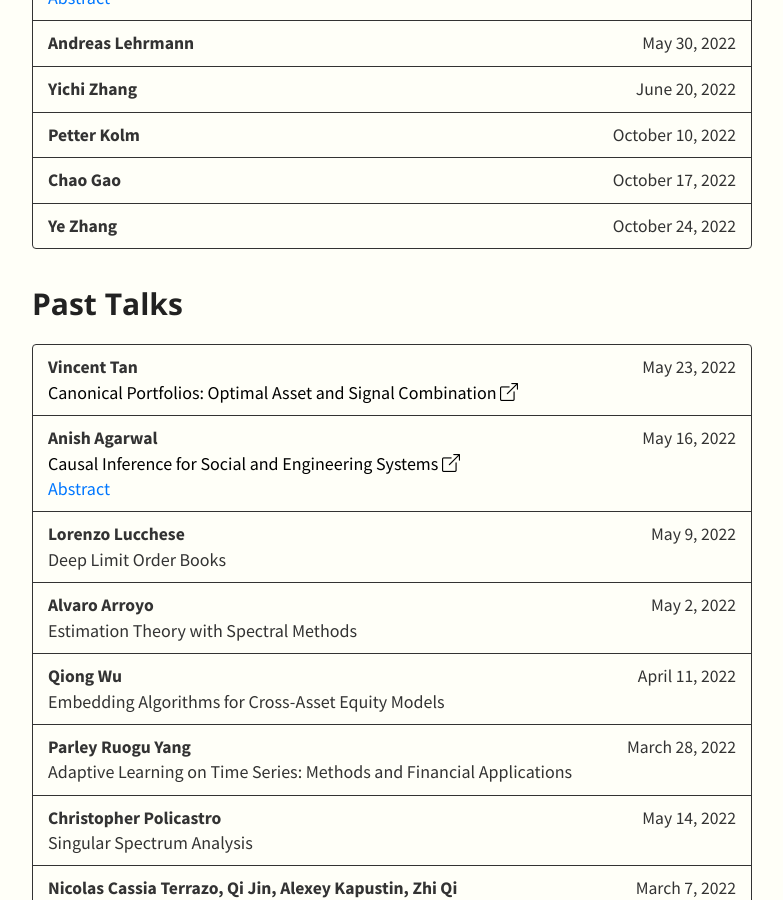
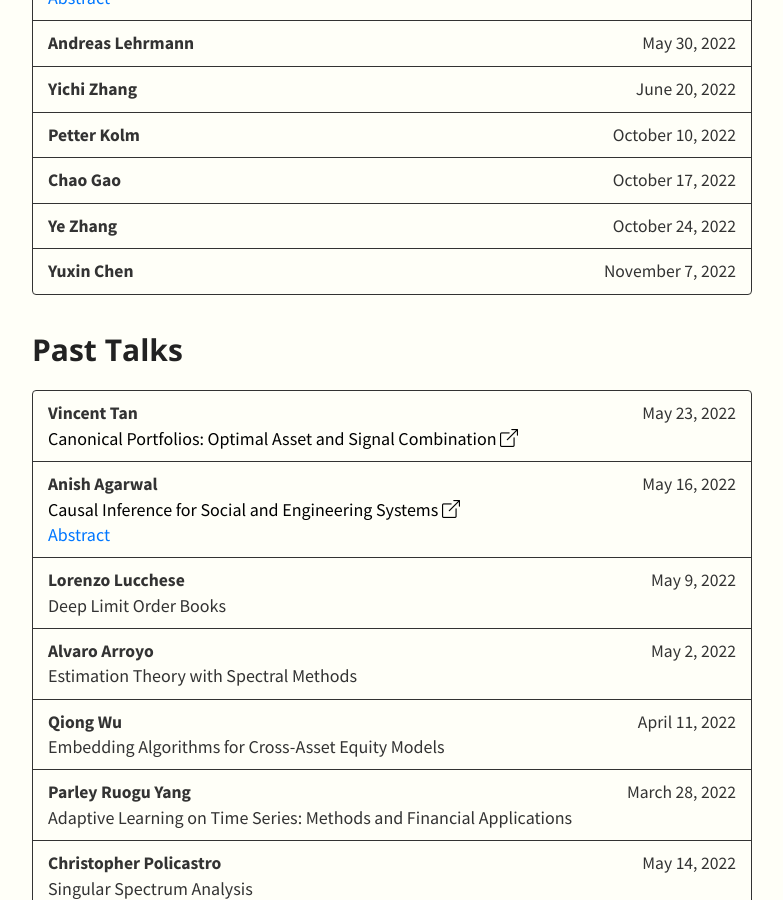
Before and after one commit to SML-Fin/SML-Fin.github.io, a Jekyll site: the page built from index.md, in a window 1280 px wide and 900 px high, scrolled down 696 px. Shown: the whole window, without its empty margins (248-1031 px from the left). Built offline with Jekyll 4.4.1, drawn with Linux system fonts in a browser that asks for light colours; nearby versions of some CDN libraries; our own code applies the rules of GitHub Pages for plain Markdown files.

Commit message:
add Yuxin Chen

```diff
--- a/_data/talks.yml
+++ b/_data/talks.yml
@@ -21,6 +21,8 @@
       date: October 17, 2022
     - speaker: Ye Zhang
       date: October 24, 2022
+    - speaker: Yuxin Chen
+      date: November 7, 2022
 
 - type: Past Talks
   members:
```
